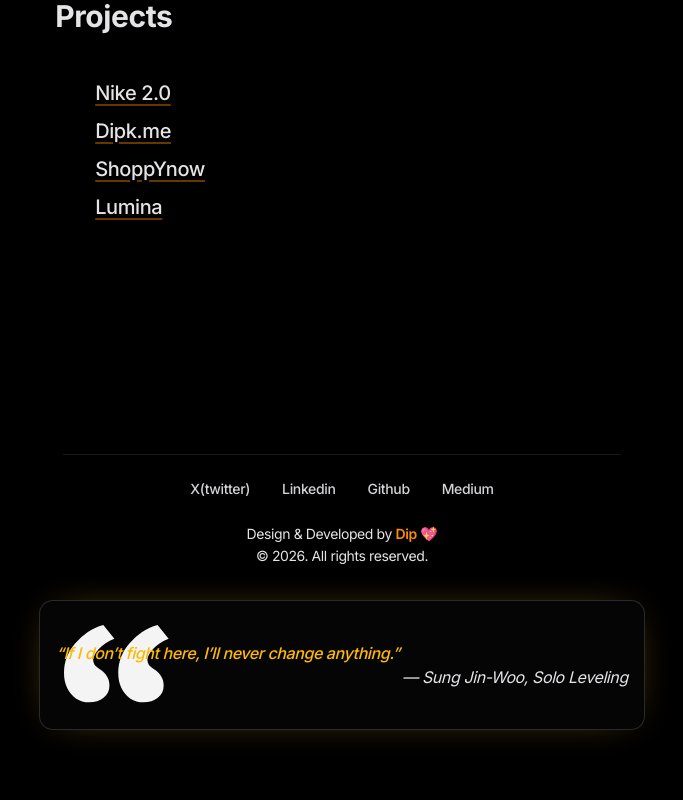
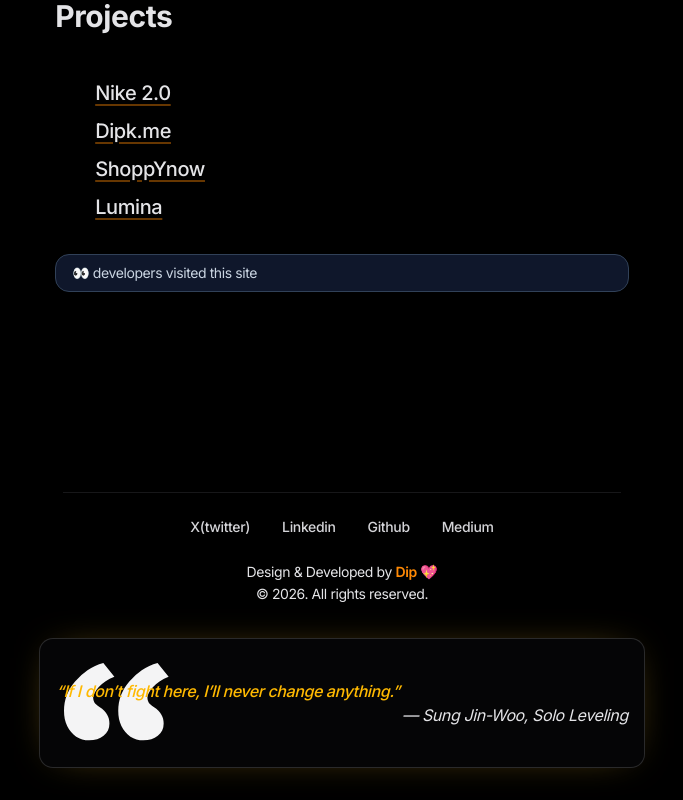
Before and after one commit to DIPAKK2310/dip_blog, a Next.js app: page / in a window 1280 px wide. Shown: the part 849-1649 px from the top of the page, without its empty margins (298-981 px from the left). Before the commit the page ends 1611 px from the top, so only its background shows below. Built offline with nearby package versions, Linux system fonts and the light colour scheme; no server answers; the database is empty.

Commit message:
feat:Visitor component add

```diff
--- a/app/page.tsx
+++ b/app/page.tsx
@@ -1,6 +1,7 @@
 import Home from '@/components/home/home'
 import Projects from '@/components/projects/Projects'
 import OnekoCat from '@/components/common/OnekoCat'
+import VisitorCounter from '@/components/common/VisitorCounter'
 
 const page = () => {
   return (
@@ -8,6 +9,7 @@ const page = () => {
       <Home />
       <Projects />
       <OnekoCat />
+      <VisitorCounter />
     </main>
   )
 }
```
